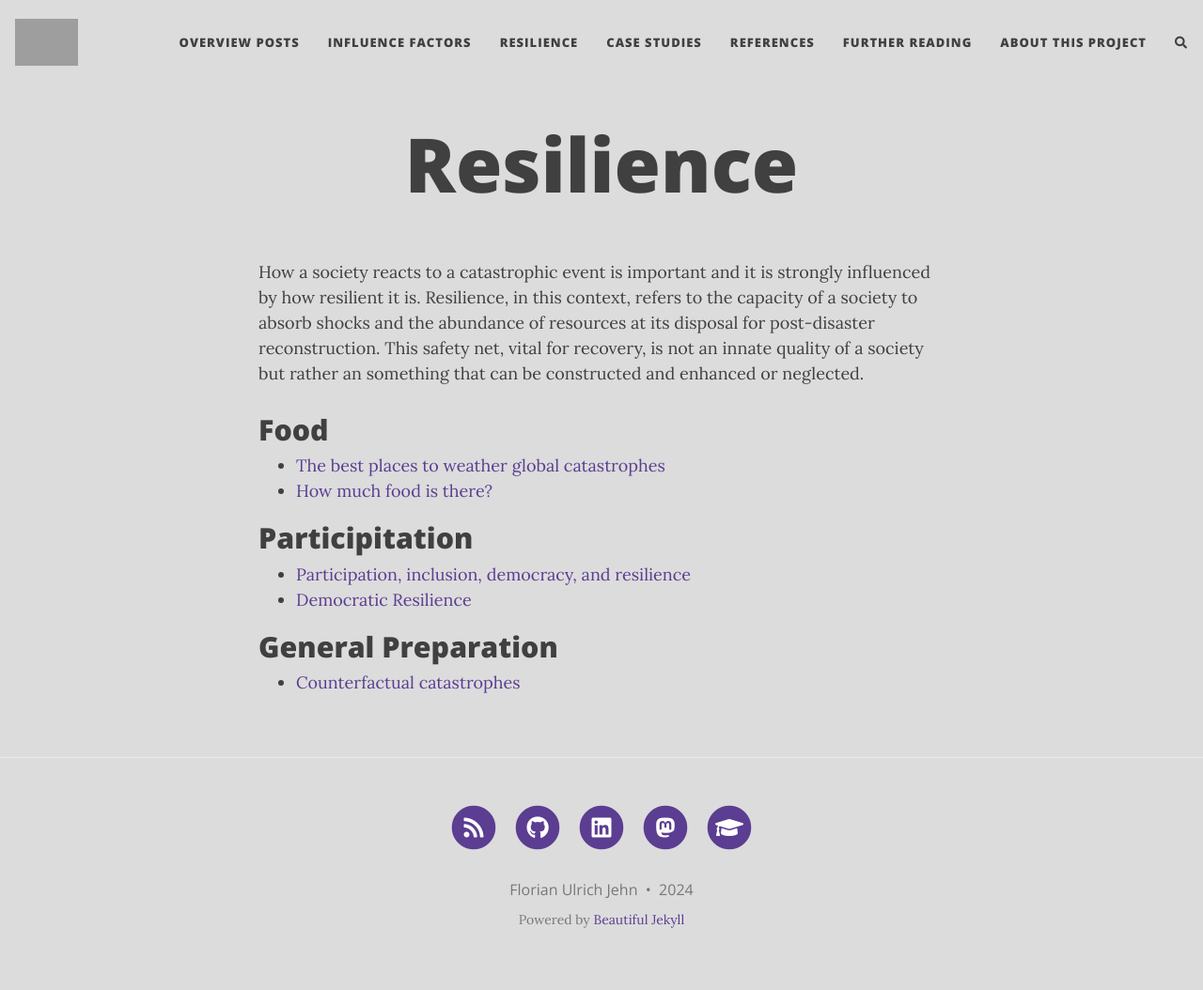
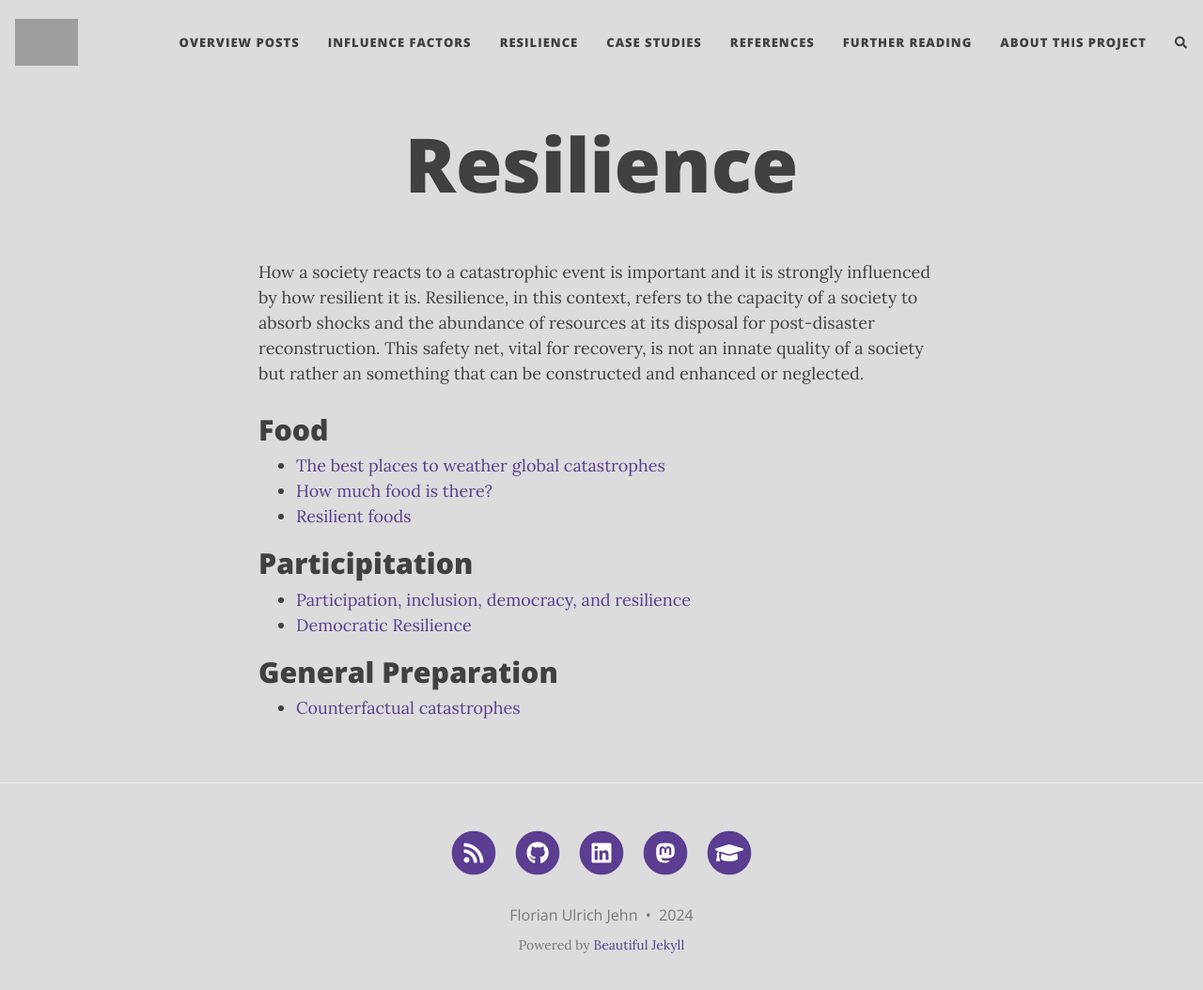
Before and after one commit to florianjehn/Societal_Collapse, a Jekyll site: the page built from resilience.md, in a window 1280 px wide and 1067 px high. Shown: the top 1054 px of the window at 94% size. Built offline with Jekyll 4.4.1, drawn with Linux system fonts in a browser that asks for light colours; nearby versions of some CDN libraries; comment, search, counter and statistics services are not loaded; grey boxes are pictures that could not be loaded.

Commit message:
Update resilience.md

```diff
--- a/resilience.md
+++ b/resilience.md
@@ -8,6 +8,7 @@ How a society reacts to a catastrophic event is important and it is strongly inf
 
 * [The best places to weather global catastrophes](https://florianjehn.github.io/Societal_Collapse/2024-03-04-where_to_stay/)
 * [How much food is there?](https://florianjehn.github.io/Societal_Collapse/2024-08-30-food_stocks/)
+* [Resilient foods](https://florianjehn.github.io/Societal_Collapse/2024-12-18-resilient_foods/)
 
 # Participitation
 
```
